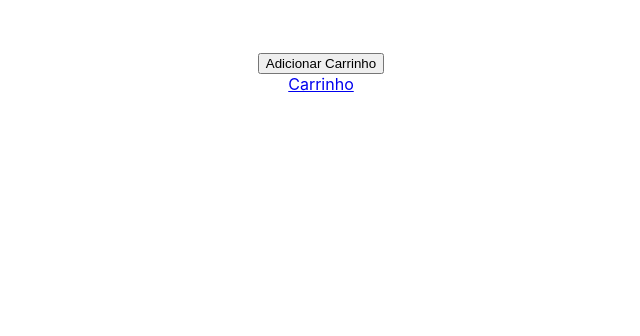
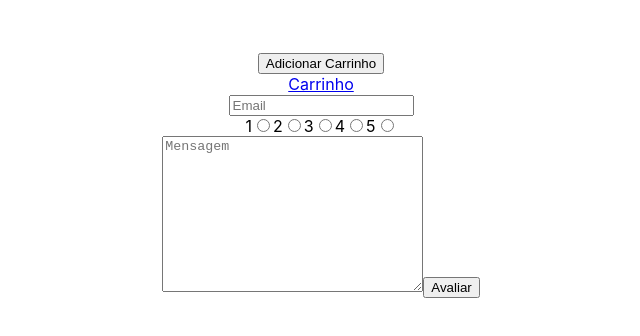
Before and after one commit to LucasDiasAl/Frontend-online-store, a React (Create React App) app: page /Products/1 in a window 1280 px wide. Shown: the top 336 px of the page, without its empty margins (319-959 px from the left). Built offline with nearby package versions, Linux system fonts and the light colour scheme; no server answers; the HTML template or start-up script is replaced by a standard one.

Commit message:
Criando Form :rocket:

```diff
--- /dev/null
+++ b/src/Components/Form.jsx
@@ -0,0 +1,122 @@
+import React from 'react';
+
+class Form extends React.Component {
+  state = {
+    email: '',
+    avaliation: '',
+    message: '',
+    form: false,
+  };
+
+  handleInput = ({ target }) => {
+    const { name, value } = target;
+    this.setState({ [name]: value });
+  };
+
+  validation = (e) => {
+    e.preventDefault();
+    const { email, avaliation, message } = this.state;
+    const regex = /\S+@\S+\.\S+/;
+    if (!regex.test(email)) {
+      this.setState({ form: true });
+    }
+
+    if ((email === '') || (avaliation === '') || (message === '')) {
+      this.setState({ form: true });
+    } else {
+      this.setState({ email: '', avaliation: '', message: '', form: false });
+    }
+  };
+
+  render() {
+    const { email, message, form } = this.state;
+    return (
+      <div>
+        <form>
+          <input
+            type="email"
+            name="email"
+            placeholder="Email"
+            data-testid="product-detail-email"
+            value={ email }
+            onChange={ this.handleInput }
+            required
+          />
+          <div>
+            <label htmlFor="avaliation">
+              1
+              <input
+                type="radio"
+                name="avaliation"
+                data-testid="1-rating"
+                value={ 1 }
+                onClick={ this.handleInput }
+              />
+            </label>
+            <label htmlFor="avaliation">
+              2
+              <input
+                type="radio"
+                name="avaliation"
+                data-testid="2-rating"
+                value={ 2 }
+                onClick={ this.handleInput }
+              />
+            </label>
+            <label htmlFor="avaliation">
+              3
+              <input
+                type="radio"
+                name="avaliation"
+                data-testid="3-rating"
+                value={ 3 }
+                onClick={ this.handleInput }
+              />
+            </label>
+            <label htmlFor="avaliation">
+              4
+              <input
+                type="radio"
+                name="avaliation"
+                data-testid="4-rating"
+                value={ 4 }
+                onClick={ this.handleInput }
+              />
+            </label>
+            <label htmlFor="avaliation">
+              5
+              <input
+                type="radio"
+                name="avaliation"
+                data-testid="5-rating"
+                value={ 5 }
+                onClick={ this.handleInput }
+              />
+            </label>
+          </div>
+          <textarea
+            name="message"
+            cols="30"
+            rows="10"
+            data-testid="product-detail-evaluation"
+            placeholder="Mensagem"
+            value={ message }
+            onChange={ this.handleInput }
+          />
+          <button
+            type="submit"
+            data-testid="submit-review-btn"
+            onClick={ this.validation }
+          >
+            Avaliar
+          </button>
+        </form>
+        <div>
+          { form && <p data-testid="error-msg">Campos inválidos</p>}
+        </div>
+      </div>
+    );
+  }
+}
+
+export default Form;
--- a/src/Components/Products.jsx
+++ b/src/Components/Products.jsx
@@ -2,6 +2,7 @@ import React from 'react';
 import PropTypes from 'prop-types';
 import { Link } from 'react-router-dom';
 import { getProductsFromId } from '../services/api';
+import Form from './Form';
 
 class Products extends React.Component {
   state = {
@@ -28,17 +29,13 @@ class Products extends React.Component {
     const { product } = this.state;
     const productPage = (
       <div>
-        <p data-testid="product-detail-name">
-          { product.title }
-        </p>
+        <p data-testid="product-detail-name">{product.title}</p>
         <img
           data-testid="product-detail-image"
           src={ product.thumbnail }
           alt={ product.title }
         />
-        <p data-testid="product-detail-price">
-          { product.price }
-        </p>
+        <p data-testid="product-detail-price">{product.price}</p>
         <div>
           <div>
             <button
@@ -58,14 +55,11 @@ class Products extends React.Component {
               Carrinho
             </Link>
           </div>
+          <Form />
         </div>
       </div>
     );
-    return (
-      <div>
-        {productPage}
-      </div>
-    );
+    return <div>{productPage}</div>;
   }
 }
 
```
